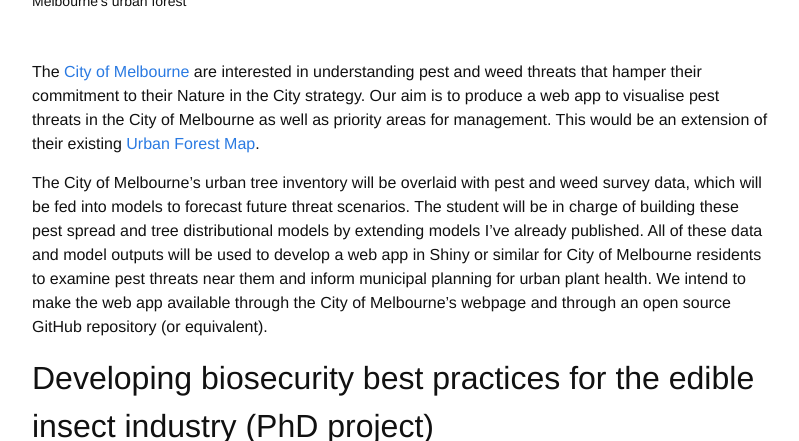
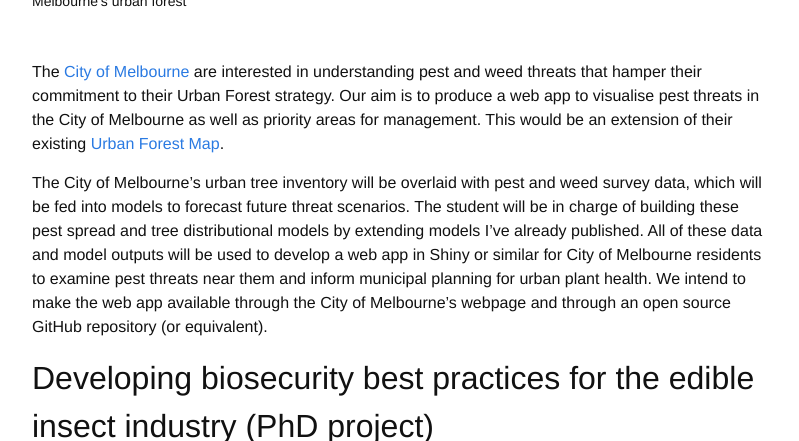
Before and after one commit to emmajhudgins/emmajhudgins.github.io, a Jekyll site: the page built from 01-opportunities.md, in a window 1280 px wide and 900 px high, scrolled down 671 px, cut to the strip 197-638 px from the top of the window. Shown: the whole strip, without its empty margins (238-1037 px from the left). Built offline with Jekyll 4.4.1, drawn with Linux system fonts in a browser that asks for light colours; nearby versions of some CDN libraries; some web fonts are replaced.

Commit message:
add doi and fix urban forest strategy wording

```diff
--- a/01-opportunities.md
+++ b/01-opportunities.md
@@ -20,7 +20,7 @@ order: 1
 <img src="https://www.melbourne.vic.gov.au/SiteCollectionImages/cbd-trees.jpg" alt="Melbourne's urban forest" class="center-fit" width="500">
 <figcaption>Melbourne's urban forest</figcaption>
 <br><br>
-The [City of Melbourne](https://www.melbourne.vic.gov.au/community/greening-the-city/urban-nature/Pages/nature-in-the-city-strategy.aspx) are interested in understanding pest and weed threats that hamper their commitment to their Nature in the City strategy. Our aim is to produce a web app to visualise pest threats in the City of Melbourne as well as priority areas for management. This would be an extension of their existing [Urban Forest Map](http://melbourneurbanforestvisual.com.au).
+The [City of Melbourne](https://www.melbourne.vic.gov.au/community/greening-the-city/urban-nature/Pages/nature-in-the-city-strategy.aspx) are interested in understanding pest and weed threats that hamper their commitment to their Urban Forest strategy. Our aim is to produce a web app to visualise pest threats in the City of Melbourne as well as priority areas for management. This would be an extension of their existing [Urban Forest Map](http://melbourneurbanforestvisual.com.au).
 
 The City of Melbourne's urban tree inventory will be overlaid with pest and weed survey data, which will be fed into models to forecast future threat scenarios. The student will be in charge of building these pest spread and tree distributional models by extending models I've already published. All of these data and model outputs will be used to develop a web app in Shiny or similar for City of Melbourne residents to examine pest threats near them and inform municipal planning for urban plant health. We intend to make the web app available through the City of Melbourne's webpage and through an open source GitHub repository (or equivalent).
 
```
Also changed, not shown: 05-publications.md (+1 -1 lines), 1 other file.
